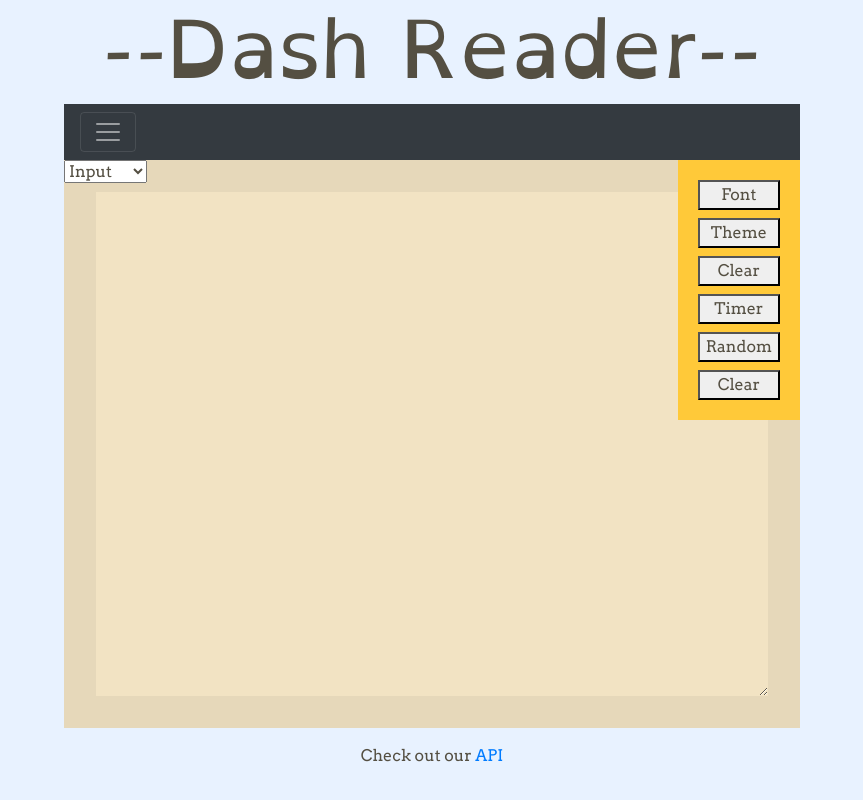
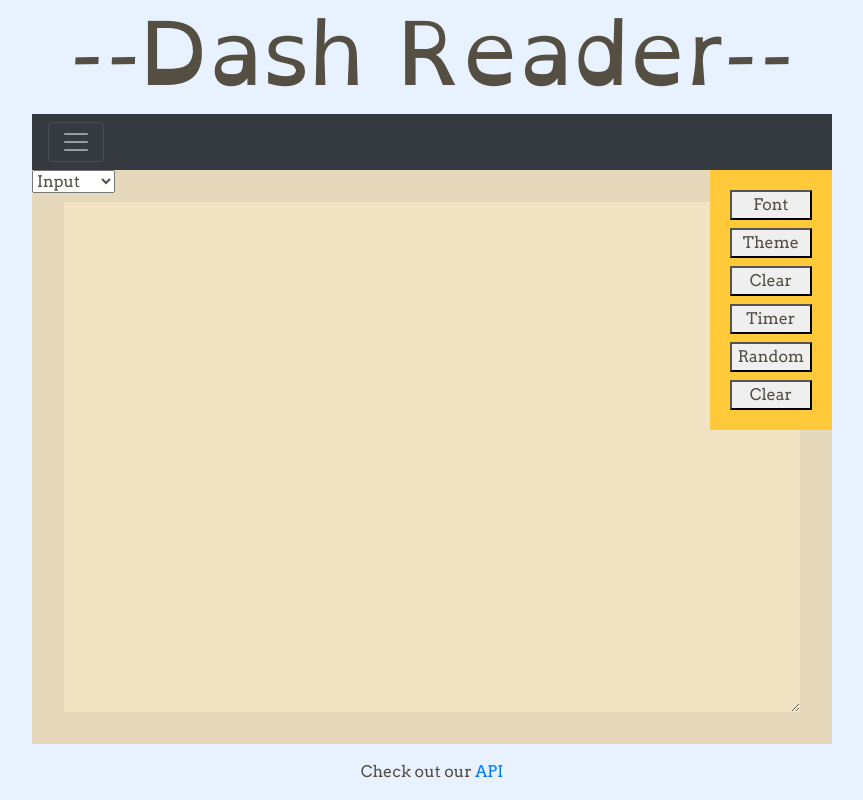
Before and after one commit to taslater/Dash-Reader-Frontend, a React (Create React App) app: page / in a window 1280 px wide. Shown: the whole page, without its empty margins (208-1071 px from the left). Built offline with nearby package versions, Linux system fonts and the light colour scheme.

Commit message:
refactor app width calc

```diff
--- a/src/App.css
+++ b/src/App.css
@@ -1,5 +1,6 @@
 :root {
-  --app-lr-pad: 2em;
+  --app-lr-pad: 3em;
+  --app-width: min(800px, calc(100vw - 2 * var(--app-lr-pad)));
 }
 
 .App {
@@ -7,8 +8,7 @@
   flex-direction: column;
   align-items: center;
   margin:auto;
-  padding: 0 var(--app-lr-pad) 1em var(--app-lr-pad);
-  max-width: 800px;
+  width: var(--app-width);
   height: 100vh;
 }
 
@@ -19,9 +19,7 @@
 
 .title {
   text-align: center;
-  font-size: min(
-    80px,
-    calc(0.22 * (50vw - var(--app-lr-pad))));
+  font-size: calc(0.11 * var(--app-width));
 }
 
 .footer {
```
